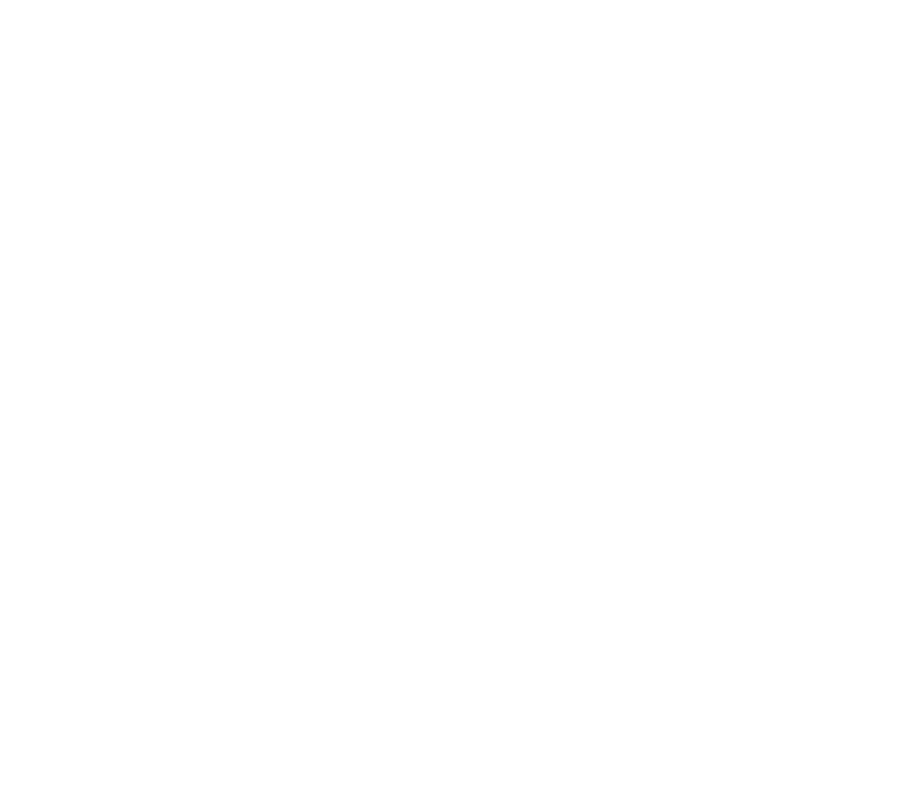
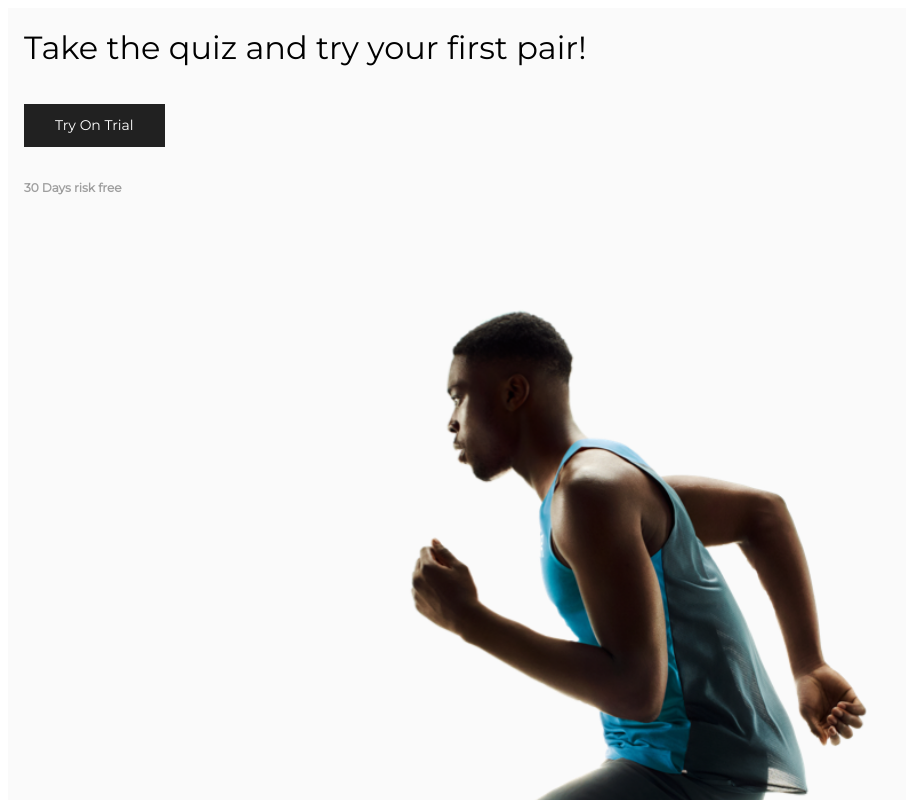
Before and after one commit to dhirajsriram/On-frontend-challenge, a React (Create React App) app: page / in a window 1280 px wide. Shown: the top 800 px of the page, without its empty margins (0-906 px from the left). Built offline with nearby package versions, Linux system fonts and the light colour scheme.

Commit message:
feat: home page changes

```diff
--- a/src/App.tsx
+++ b/src/App.tsx
@@ -1,13 +1,19 @@
-import React from "react";
+import { ThemeProvider } from "@mui/material";
+import React, { Suspense } from "react";
 import AppRoutes from "./AppRoutes";
 import { ShoesProvider } from "./context/shoesContext";
+import theme from "./theme/theme";
 
 function App() {
   return (
     <div className="App">
-      <ShoesProvider>
-        <AppRoutes />
-      </ShoesProvider>
+      <Suspense fallback={<div>...loading</div>}>
+        <ThemeProvider theme={theme}>
+          <ShoesProvider>
+            <AppRoutes />
+          </ShoesProvider>
+        </ThemeProvider>
+      </Suspense>
     </div>
   );
 }
--- /dev/null
+++ b/src/components/Button.tsx
@@ -0,0 +1,29 @@
+import { Button as MuiButton } from "@mui/material";
+import { grey } from "@mui/material/colors";
+import React from "react";
+
+type ButtonProps = {
+  variant: "primary" | "seccondary";
+  onClick: () => void;
+  label: string;
+};
+
+const Button = ({ variant, onClick, label }: ButtonProps) => {
+  return (
+    <MuiButton
+      sx={{
+        padding: "8px 30px",
+        backgroundColor: variant === "primary" ? grey[900] : "transparent",
+        color: variant === "primary" ? 'white' : grey[900],
+        border: `1px solid ${variant === "primary" ? 'transparent' : grey[900]}`,
+        textTransform: 'capitalize',
+        borderRadius: '0px'
+      }}
+      onClick={onClick}
+    >
+      {label}
+    </MuiButton>
+  );
+};
+
+export default Button;
--- a/src/pages/Home.tsx
+++ b/src/pages/Home.tsx
@@ -1,10 +1,44 @@
-import { Grid } from "@mui/material";
+import { Grid, Typography } from "@mui/material";
+import { grey } from "@mui/material/colors";
 import React from "react";
+import Athlete from "../assets/Background Image Start Screen.png";
+import Button from "../components/Button";
 
 const Home = () => {
   return (
-    <Grid container>
-      <Grid item xs={12}></Grid>
+    <Grid
+      container
+      sx={{
+        flexDirection: "column",
+        minHeight: "100vh",
+        padding: "16px",
+        backgroundColor: grey[50],
+      }}
+    >
+      <Grid item xs={12} sx={{ justifyContent: "center" }}>
+        <Grid container spacing={4}>
+          <Grid item xs={12}>
+            <Typography sx={{ fontSize: "32px" }}>
+              Take the quiz and try your first pair!
+            </Typography>
+          </Grid>
+          <Grid item xs={12}>
+            <Button
+              variant="primary"
+              onClick={() => {}}
+              label={"Try on Trial"}
+            />
+          </Grid>
+          <Grid item xs={12}>
+            <Typography sx={{ fontSize: "12px", color: grey[500], fontWeight: 'bold' }}>
+              30 Days risk free
+            </Typography>
+          </Grid>
+          <Grid item xs={12}>
+            <img src={Athlete} alt="athlete" style={{width: "100%", height: "100%"}} />
+          </Grid>
+        </Grid>
+      </Grid>
     </Grid>
   );
 };
--- /dev/null
+++ b/src/theme/theme.ts
@@ -0,0 +1,9 @@
+import { createTheme } from "@mui/material";
+
+const theme = createTheme({
+  typography: {
+    fontFamily: ["Montserrat", "Roboto"].join(","),
+  },
+});
+
+export default theme;
```
